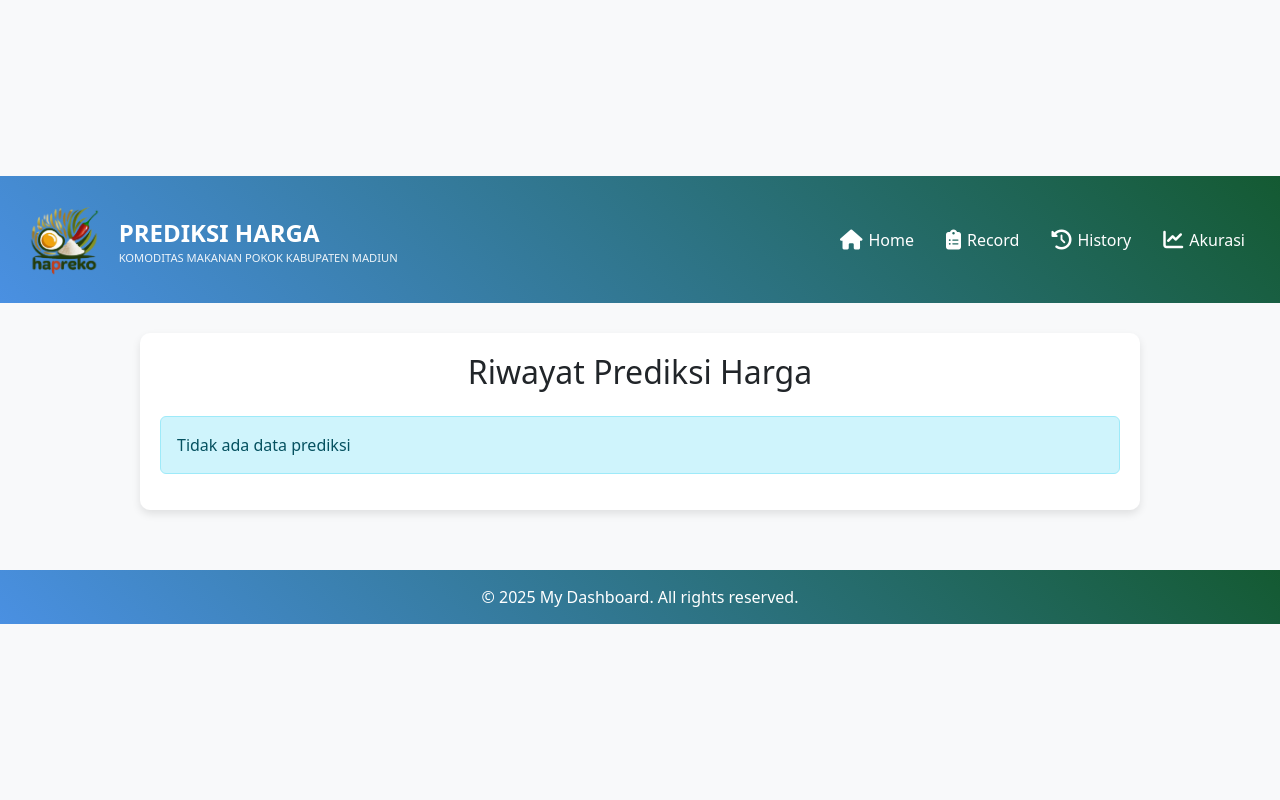
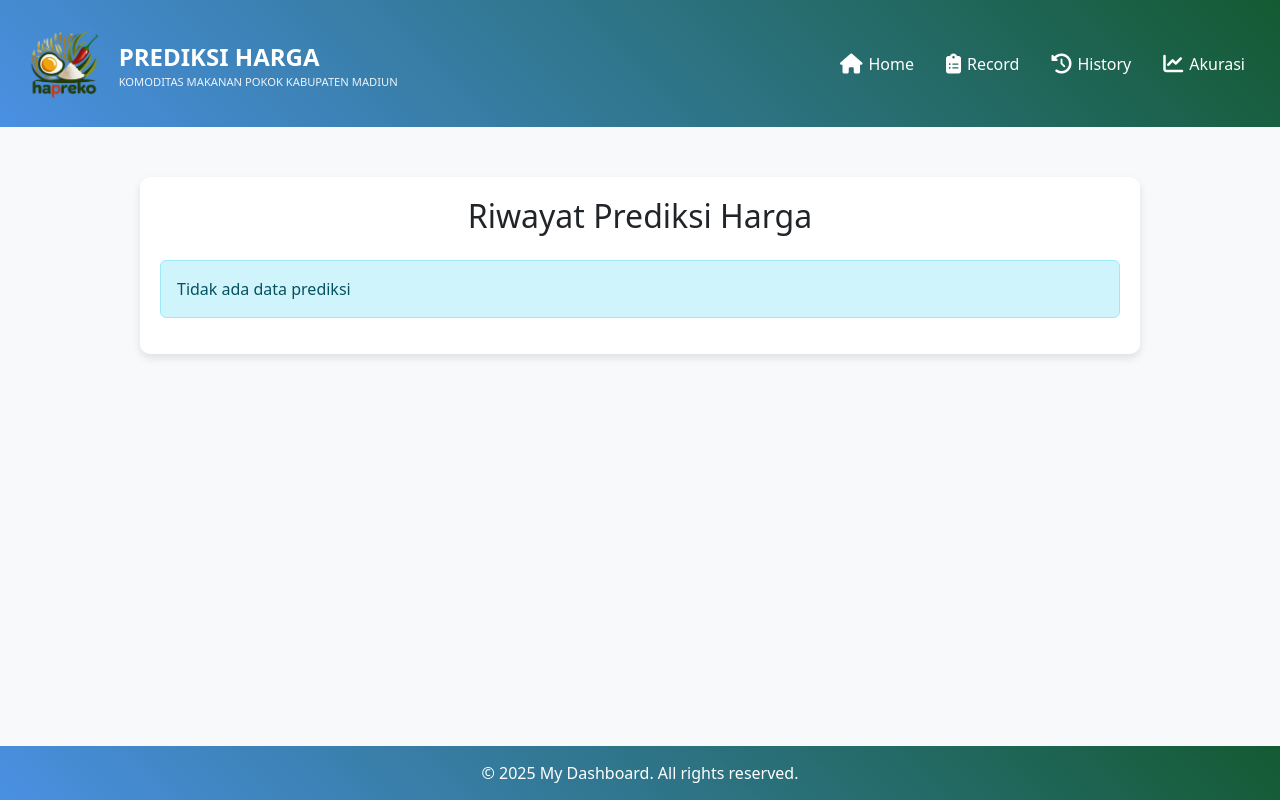
Before and after one commit to Ersado223307039/mysql-TA, a Flask app: page /history in a window 1280 px wide. Run offline with Flask 3, Linux system fonts and the light colour scheme; data that the repository does not hold is empty; some libraries are stand-ins or nearby versions.

Commit message:
navbar dan  footer

```diff
--- a/templates/base.html
+++ b/templates/base.html
@@ -10,17 +10,35 @@
     <link rel="stylesheet" href="https://cdnjs.cloudflare.com/ajax/libs/font-awesome/6.4.2/css/all.min.css">
     <script src="https://cdn.jsdelivr.net/npm/chart.js"></script>
     <style>
+        /* Reset margin dan padding */
+        * {
+            margin: 0;
+            padding: 0;
+            box-sizing: border-box;
+        }
+
+        /* Styling Body */
+        body {
+            background-color: #f8f9fa;
+            display: flex;
+            flex-direction: column;
+            min-height: 100vh;
+            width: 100%;
+        }
+
         /* Styling Navbar */
         .navbar {
             background: linear-gradient(45deg, #4a90e2, #145a32);
             padding: 15px;
             width: 100%;
         }
+
         .navbar-brand img {
             width: 12%;
             height: 12%;
             margin-right: 0px;
         }
+
         .navbar-brand {
             display: flex;
             align-items: center;
@@ -42,16 +60,16 @@
         }
 
         .navbar-nav .nav-link {
-            font-size: 1rem;          /* Ukuran teks menu */
+            font-size: 1rem;
             display: flex;
-            align-items: center;      /* Biar ikon sejajar tengah */
-            gap: 6px;                 /* Jarak antara ikon dan teks */
-            padding-top: 10px;        /* Tambahkan padding agar sejajar dengan judul */
+            align-items: center;
+            gap: 6px;
+            padding-top: 10px;
             padding-bottom: 10px;
         }
 
         .navbar-nav .nav-link i {
-            font-size: 1.25rem;       /* Ukuran ikon, bisa disesuaikan */
+            font-size: 1.25rem;
         }
 
         .nav-link {
@@ -59,38 +77,31 @@
             font-weight: 500;
             transition: 0.3s;
         }
+
         .nav-link:hover {
             color: #ffcc00 !important;
         }
+
         .profile-icon {
             color: white;
             font-size: 1.5rem;
             transition: 0.3s;
         }
+
         .profile-icon:hover {
             color: #ffcc00;
         }
-        /* Styling Body */
-        body {
-            background-color: #f8f9fa;
+
+        /* Main Content */
+        .main-content {
+            flex: 1;
+            width: 100%;
             display: flex;
             justify-content: center;
-            align-items: center;
-            flex-direction: column;
-            min-height: 100vh;
-            width: 100%;
+            padding: 20px 0;
         }
-        /* Styling Footer */
-        footer {
-            background: linear-gradient(45deg, #4a90e2, #145a32);
-            color: white;
-            text-align: center;
-            padding: 15px;
-            width: 100%;
-            position: relative;
-            bottom: 0;
-            margin-top: 30px; /* Tambahkan jarak atas */
-        }
+
+        /* Container untuk konten utama */
         .content-container {
             width: 80%;
             max-width: 900px;
@@ -99,16 +110,19 @@
             border-radius: 10px;
             box-shadow: 0 4px 8px rgba(0, 0, 0, 0.1);
         }
+
         .chart-container {
             width: 100%;
             margin-top: 20px;
         }
+
         .prediction-text {
             text-align: center;
             font-size: 1.2rem;
             font-weight: bold;
             margin-top: 15px;
         }
+
         .table-container {
             max-width: 1000px;
             margin: 30px auto;
@@ -117,12 +131,14 @@
             border-radius: 10px;
             box-shadow: 0 4px 8px rgba(0, 0, 0, 0.1);
         }
+
         .table-wrapper {
-            max-height: 400px; /* Scroll jika melebihi 400px */
+            max-height: 400px;
             overflow-y: auto;
             border: 1px solid #ddd;
             border-radius: 5px;
         }
+
         .table th {
             background-color: #007bff;
             color: white;
@@ -131,15 +147,18 @@
             top: 0;
             z-index: 2;
         }
+
         .table-hover tbody tr:hover {
             background-color: #f1f1f1;
         }
+
         .text-right {
             text-align: right;
         }
+
         .chat-container {
             width: 600px;
-            margin: 20px auto; /* Tambahkan margin atas */
+            margin: 20px auto;
             border: 1px solid #ddd;
             border-radius: 10px;
             background: white;
@@ -148,11 +167,13 @@
             height: 80vh;
             overflow: hidden;
         }
+
         .comment-form {
             padding: 10px;
             border-bottom: 1px solid #ddd;
             background: white;
         }
+
         .chat-box {
             flex: 1;
             padding: 15px;
@@ -162,22 +183,25 @@
             gap: 10px;
             height: calc(80vh - 170px);
         }
+
         .bubble {
-            max-width: fit-content; /* Lebar sesuai teks */
-            min-width: 60px; /* Tidak terlalu kecil */
+            max-width: fit-content;
+            min-width: 60px;
             padding: 10px 15px;
             border-radius: 15px;
             font-size: 14px;
             position: relative;
             word-wrap: break-word;
-            white-space: pre-wrap; /* Agar teks panjang tetap rapi */
+            white-space: pre-wrap;
         }
+
         .sent {
             align-self: flex-end;
             background-color: #007bff;
             color: white;
             border-bottom-right-radius: 2px;
         }
+
         .sent::after {
             content: "";
             position: absolute;
@@ -189,12 +213,14 @@
             border-top: 10px solid transparent;
             border-bottom: 10px solid transparent;
         }
+
         .received {
             align-self: flex-start;
             background-color: #e0e0e0;
             color: black;
             border-bottom-left-radius: 2px;
         }
+
         .received::after {
             content: "";
             position: absolute;
@@ -206,30 +232,47 @@
             border-top: 10px solid transparent;
             border-bottom: 10px solid transparent;
         }
+
         .comment-name {
             font-weight: bold;
             margin-bottom: 3px;
         }
+
         textarea {
             resize: none;
             height: 120px;
         }
+
         .btn-kirim {
             width: 100px;
         }
+
         .card {
             border-radius: 10px;
             box-shadow: 0 4px 6px rgba(0, 0, 0, 0.1);
         }
+
         .chart-container {
             height: 300px;
         }
+
         .btn-primary {
             background-color: #007bff;
             border: none;
         }
+
         .btn-primary:hover {
             background-color: #0056b3;
+        }
+
+        /* Styling Footer */
+        footer {
+            background: linear-gradient(45deg, #4a90e2, #145a32);
+            color: white;
+            text-align: center;
+            padding: 15px;
+            width: 100%;
+            margin-top: auto;
         }
     </style>
 </head>
@@ -267,14 +310,15 @@
                 <li class="nav-item">
                     <a class="nav-link" href="{{ url_for('akurasi') }}"><i class="fas fa-chart-line"></i> Akurasi</a>
                 </li>
-
             </ul>
         </div>
     </div>
 </nav>
 
 <!-- Konten Utama -->
-{% block content %}{% endblock %}
+<div class="main-content">
+    {% block content %}{% endblock %}
+</div>
 
 <!-- Footer -->
 <footer>
```
